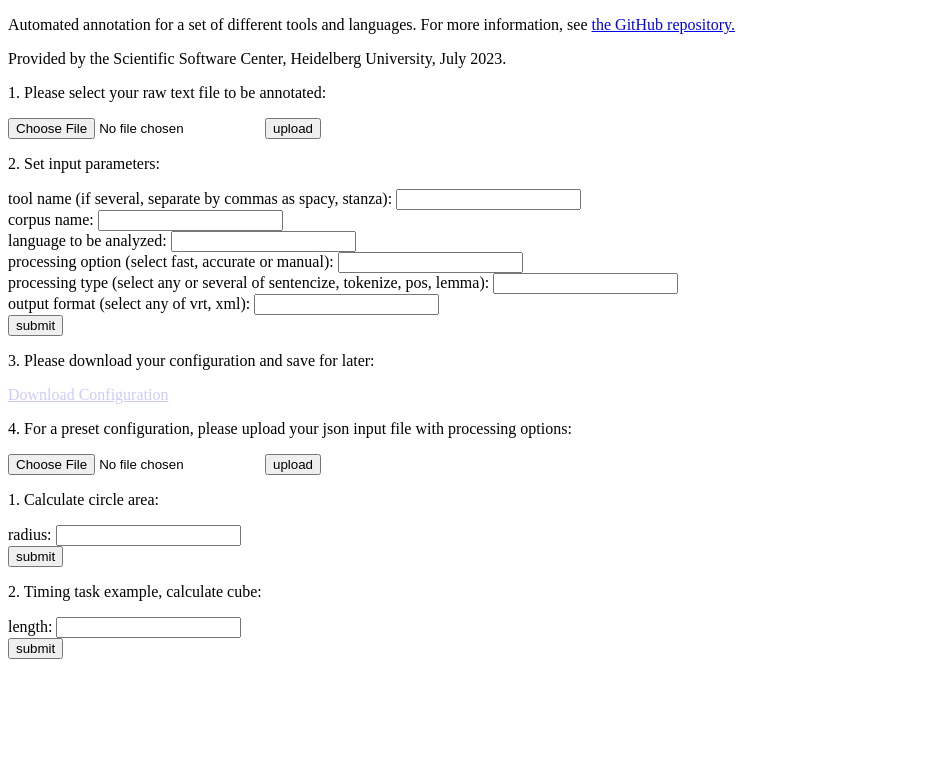
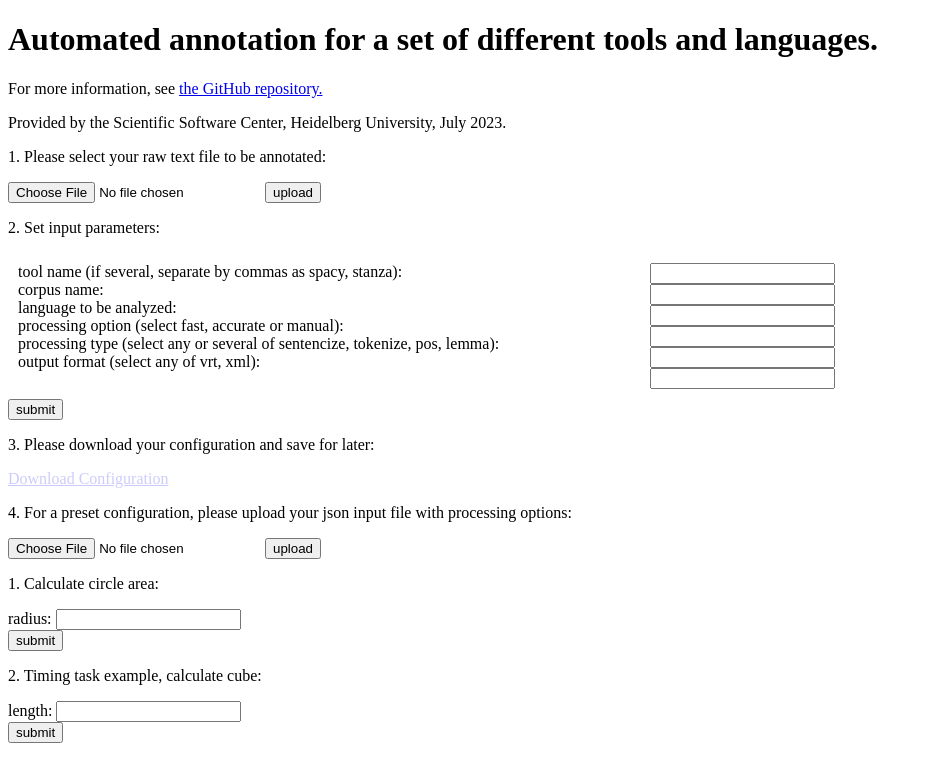
Before and after one commit to ssciwr/frontend-template-flask, a Flask app: page / in a window 1280 px wide. Shown: the top 782 px of the page, without its empty margins (0-932 px from the left). Run offline with Flask 2, Linux system fonts and the light colour scheme.

Commit message:
use columns

```diff
--- a/templates/html/index.html
+++ b/templates/html/index.html
@@ -17,7 +17,8 @@
     </script>
 </head>
 <body>
-<p>Automated annotation for a set of different tools and languages. For more information, see <a href="https://github.com/ssciwr/argumentation-management">the GitHub repository.</a></p>
+<h1>Automated annotation for a set of different tools and languages.</h1>
+<p>For more information, see <a href="https://github.com/ssciwr/argumentation-management">the GitHub repository.</a></p>
 <p>Provided by the Scientific Software Center, Heidelberg University, July 2023.</p>
 
 <p>1. Please select your raw text file to be annotated:</p>
@@ -30,12 +31,41 @@
 
 <p>2. Set input parameters:</p>
 <form method="post" action="/">
-<label>tool name (if several, separate by commas as spacy, stanza):</label> <input type="text" name="tool"> <br>
-<label>corpus name:</label> <input type="text" name="corpus_name"> <br>
-<label>language to be analyzed:</label> <input type="text" name="language"> <br>
-<label>processing option (select fast, accurate or manual):</label> <input type="text" name="option"> <br>
-<label>processing type (select any or several of sentencize, tokenize, pos, lemma):</label> <input type="text" name="option"> <br>
-<label>output format (select any of vrt, xml):</label> <input type="text" name="option"> <br>
+    <style>
+        * {
+          box-sizing: border-box;
+        }
+        /* Create two equal columns that floats next to each other */
+        .column {
+          float: left;
+          width: 50%;
+          padding: 10px;
+        }
+        .row:after {
+          content: "";
+          display: table;
+          clear: both;
+        }
+        </style>
+
+        <div class="row">
+          <div class="column">
+            <label>tool name (if several, separate by commas as spacy, stanza):</label> <br>
+            <label>corpus name:</label> <br>
+            <label>language to be analyzed:</label> <br>
+            <label>processing option (select fast, accurate or manual):</label> <br>
+            <label>processing type (select any or several of sentencize, tokenize, pos, lemma):</label> <br>
+            <label>output format (select any of vrt, xml):</label> <br>
+          </div>
+          <div class="column">
+            <input type="text" name="tool"> <br>
+            <input type="text" name="corpus_name"> <br>
+            <input type="text" name="language"> <br>
+            <input type="text" name="processing_option"> <br>
+            <input type="text" name="processing_type"> <br>
+            <input type="text" name="output_format"> <br>
+          </div>
+        </div>
 <input type="hidden" name="form_name" value="SetJsonOperator">
 <input type="submit" value="submit">
 </form>
```
